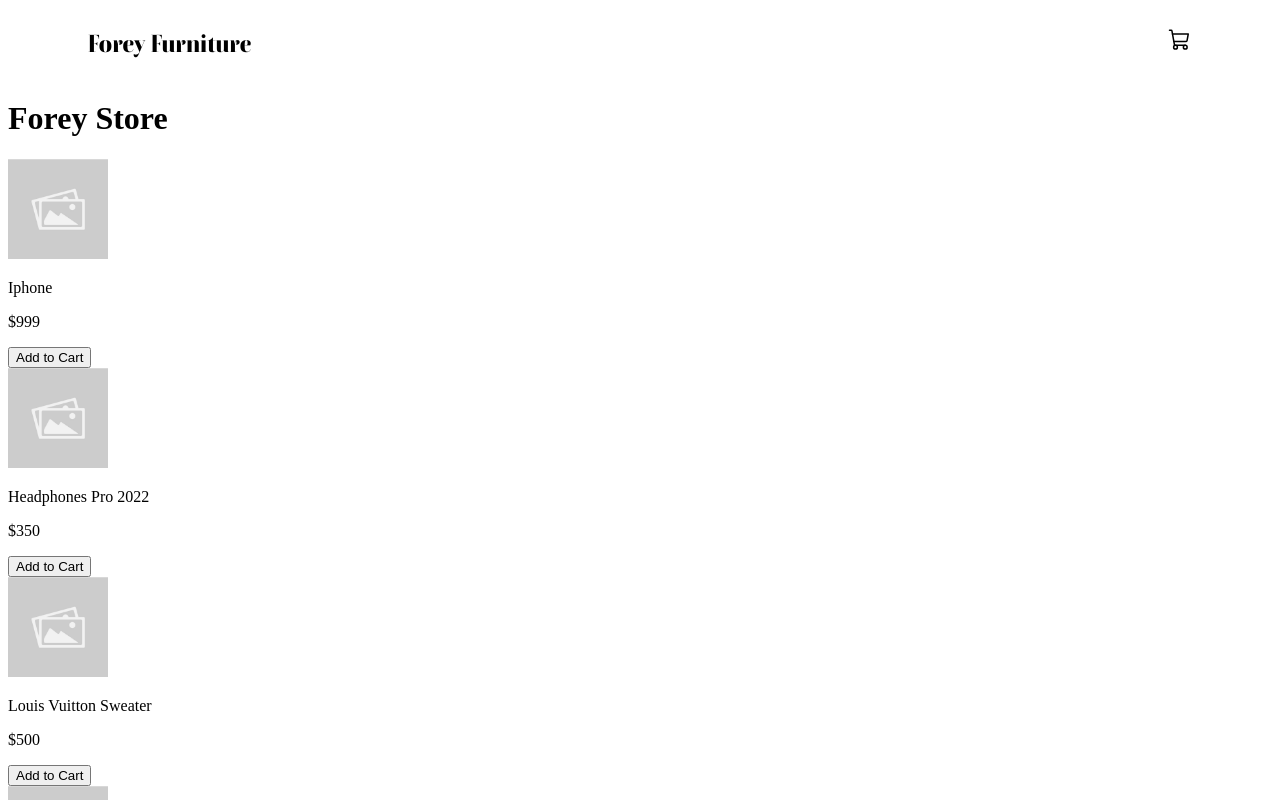
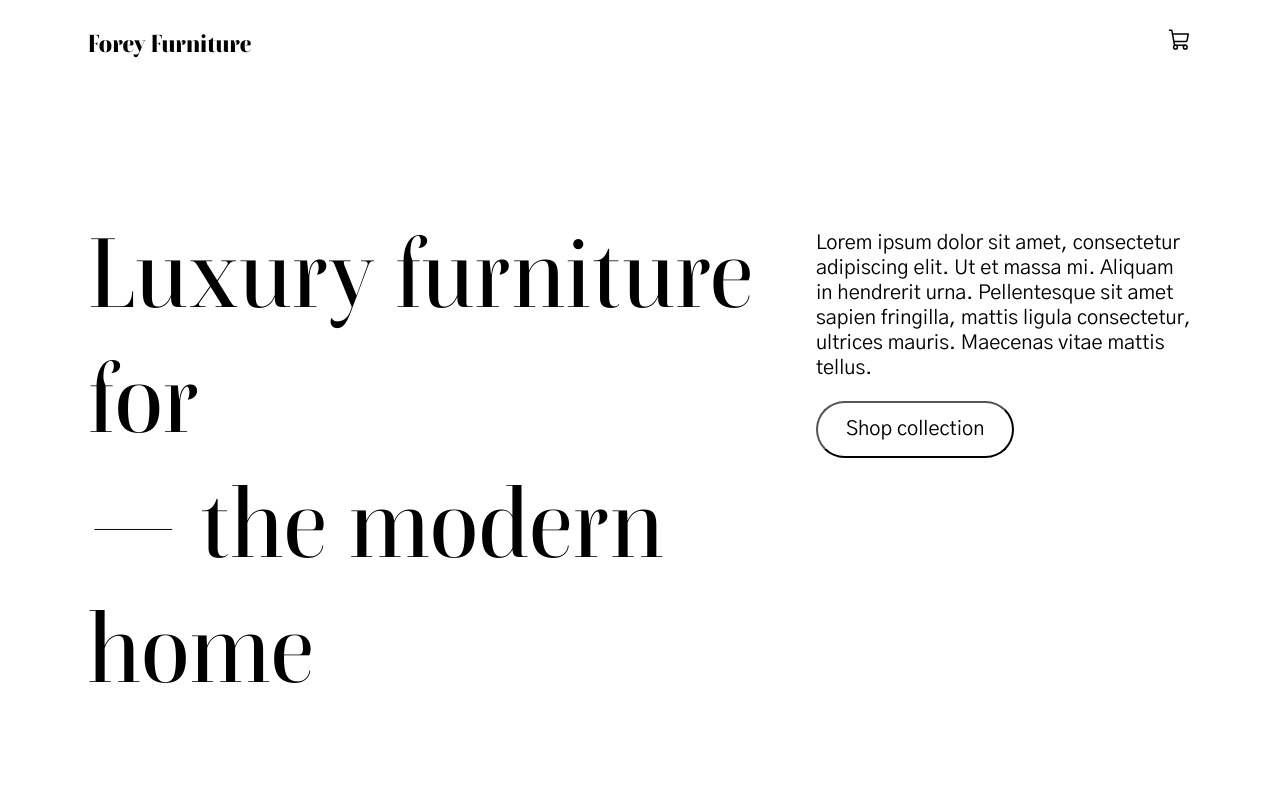
Before and after one commit to foreycodes/React-ECommerce, a React (Create React App) app: page / in a window 1280 px wide. Shown: the top 800 px of the page. Built offline with nearby package versions, Linux system fonts and the light colour scheme.

Commit message:
Hero section styling

```diff
--- a/src/App.css
+++ b/src/App.css
@@ -7,15 +7,20 @@
 
 :root {
     --font-display: 'boska-variable', serif;
+
     --font-display-xl: 160px;
+
     --font-display-lg: 96px;
+    --font-display-lg-weight: 500;
+
     --font-display-md: 64px;
 
     --font-display-sm: 24px;
     --font-display-sm-weight: 900;
 
     --font-body: 'Gothic A1', sans-serif;
-    --font-body-md: 24px;
+
+    --font-body-md: 20px;
     --font-body-sm: 16px;
 
     --color-neutral-800: #000000;
--- a/src/App.js
+++ b/src/App.js
@@ -1,7 +1,9 @@
 import "./App.css";
 import { BrowserRouter as Router, Routes, Route} from 'react-router-dom'
 import Navbar from "./components/navbar";
+import Hero from "./components/hero";
 import Shop from "./pages/shop/shop";
+import Filler from "./components/filler";
 import { Cart } from "./pages/cart/cart";
 import { ShopContextProvider } from "./context/shop-context";
 
@@ -11,6 +13,8 @@ function App() {
             <ShopContextProvider>
                 <Router>
                     <Navbar/>
+                    <Hero />
+                    <Filler />
                     <Routes>
                         <Route path="/" element={<Shop />}/>
                         <Route path="/cart" element={<Cart />}/>
--- /dev/null
+++ b/src/components/filler.jsx
@@ -0,0 +1,13 @@
+import React from 'react'
+import "../App.css";
+import "./filler.css";
+
+const filler = () => {
+  return (
+    <div>
+
+    </div>
+  )
+}
+
+export default filler
--- /dev/null
+++ b/src/components/hero.css
@@ -0,0 +1,32 @@
+h1 {
+    font-family: var(--font-display);
+    font-size: var(--font-display-lg);
+    font-weight: var(--font-display-lg-weight);
+    margin: 0;
+}
+
+p {
+    font-family: var(--font-body);
+    font-size: var(--font-body-md);
+}
+
+.hero-wrapper {
+    display: flex;
+    flex-direction: row;
+    padding: 132px 80px;
+    justify-content: space-evenly;
+    gap: 24px;
+}
+
+.hero-right-wrapper {
+    width: 440px;
+}
+
+button {
+    background-color: var(--color-neutral-100);
+    padding: 14px 28px;
+    color: var(--color-neutral-800);
+    border-radius: 999px;
+    font-family: var(--font-body);
+    font-size: var(--font-body-md);
+}
--- /dev/null
+++ b/src/components/hero.jsx
@@ -0,0 +1,22 @@
+import React from 'react'
+import "../App.css";
+import "./hero.css";
+
+
+const hero = () => {
+  return (
+    <div>
+      <div className="hero-wrapper">
+          <div className="hero-left-wrapper">
+            <h1>Luxury furniture for <br></br>— the modern home</h1>
+          </div>
+         <div className="hero-right-wrapper">
+            <p>Lorem ipsum dolor sit amet, consectetur adipiscing elit. Ut et massa mi. Aliquam in hendrerit urna. Pellentesque sit amet sapien fringilla, mattis ligula consectetur, ultrices mauris. Maecenas vitae mattis tellus.</p>
+            <button>Shop collection</button>
+         </div>
+      </div>
+    </div>
+  )
+}
+
+export default hero
--- a/src/components/navbar.css
+++ b/src/components/navbar.css
@@ -1,5 +1,3 @@
-@import url("../App.css");
-
 .navbar {
   padding: 20px 80px 20px 80px;
   background-color: var(--color-neutral-100);
--- a/src/pages/shop/shop.jsx
+++ b/src/pages/shop/shop.jsx
@@ -6,9 +6,6 @@ import './shop.css'
 const shop = () => {
   return (
     <div className="shop">
-        <div>
-            <h1>Forey Store</h1>
-        </div>
         <div className="products">
             <div className="products"> {PRODUCTS.map((product)=>
             (<Product data={product}/>))}</div>
```
Also changed, not shown: src/components/filler.css (added).
